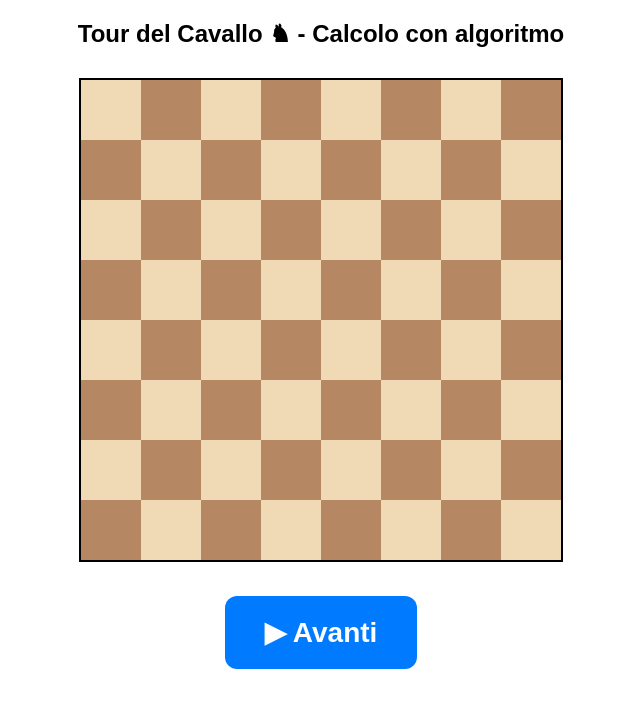
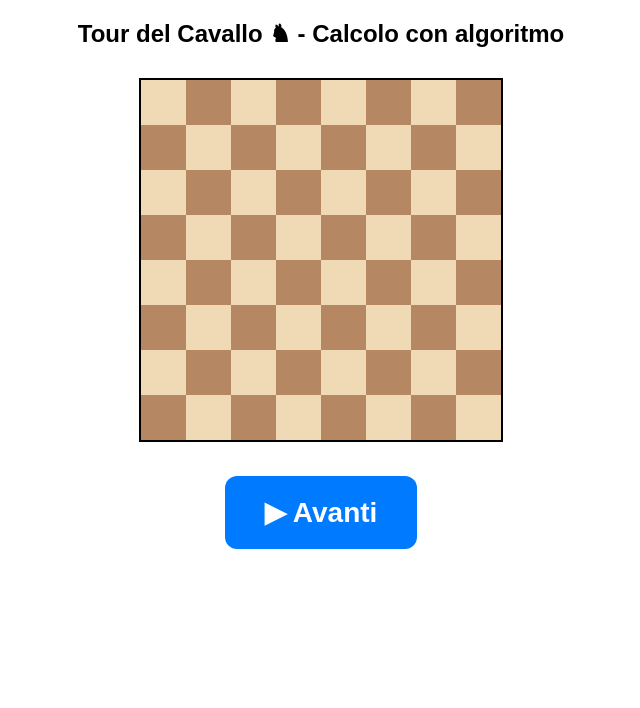
Before and after one commit to giani7880/webapp-safari-only2, a plain HTML site: page index.html in a window 1280 px wide. Shown: the whole page, without its empty margins (319-959 px from the left). Drawn offline with Linux system fonts and the light colour scheme.

Commit message:
Update index.html

```diff
--- a/index.html
+++ b/index.html
@@ -34,7 +34,7 @@
 </head>
 <body>
   <h2>Tour del Cavallo ♞ - Calcolo con algoritmo</h2>
-  <canvas id="board" width="480" height="480"></canvas><br />
+  <canvas id="board" width="360" height="360"></canvas><br />
   <button id="nextBtn">▶ Avanti</button>
 
   <script>
@@ -84,7 +84,7 @@
 
     function drawBoard() {
       ctx.clearRect(0, 0, canvas.width, canvas.height);
-      ctx.font = "bold 16px sans-serif";
+      ctx.font = "bold 14px sans-serif";
       ctx.textBaseline = "top";
 
       for (let y = 0; y < size; y++) {
@@ -99,7 +99,7 @@
         ctx.fillStyle = "rgba(255, 255, 0, 0.6)";
         ctx.fillRect(x * cell, y * cell, cell, cell);
         ctx.fillStyle = "black";
-        ctx.fillText(i + 1, x * cell + 5, y * cell + 5);
+        ctx.fillText(i + 1, x * cell + 4, y * cell + 4);
       }
     }
 
```
